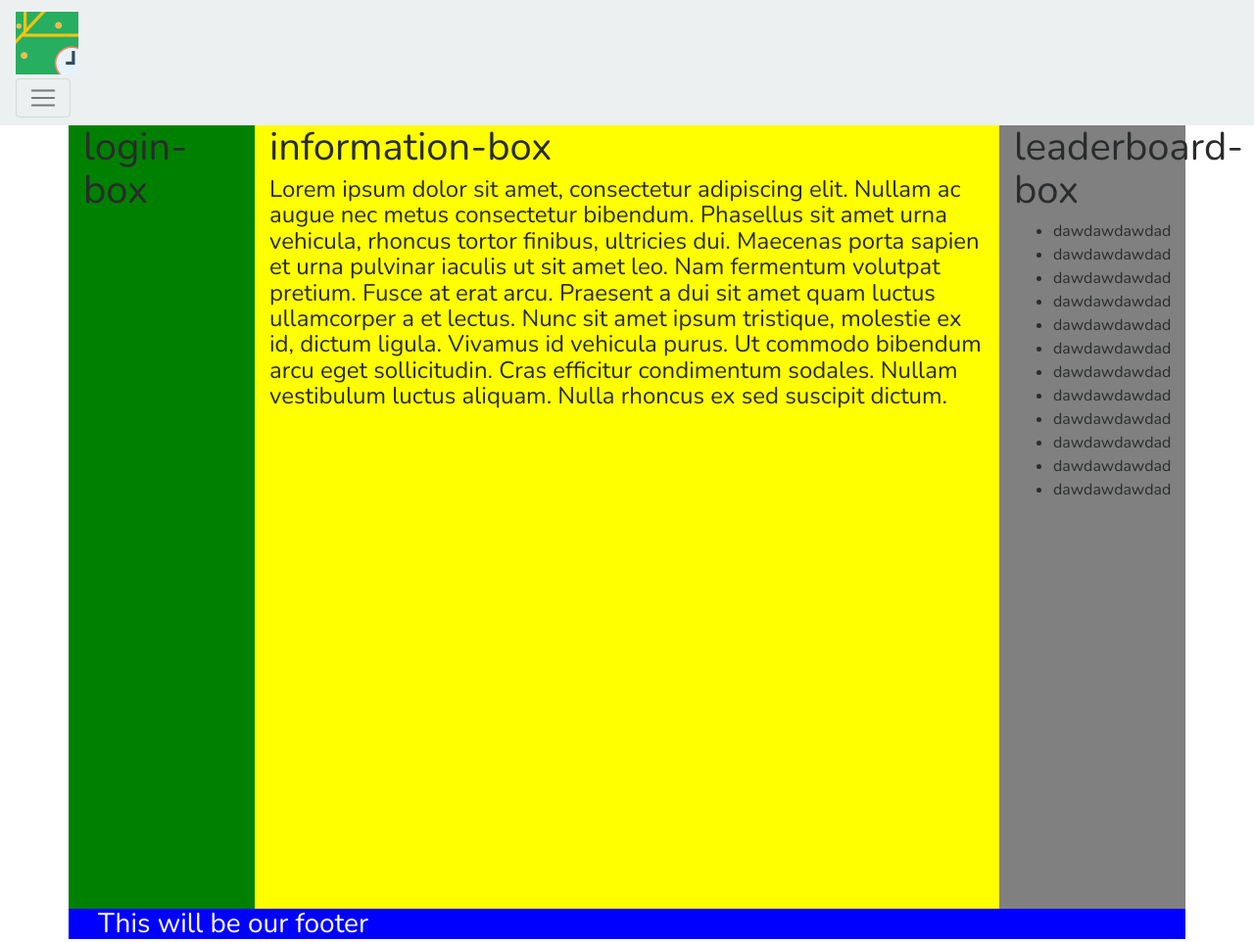
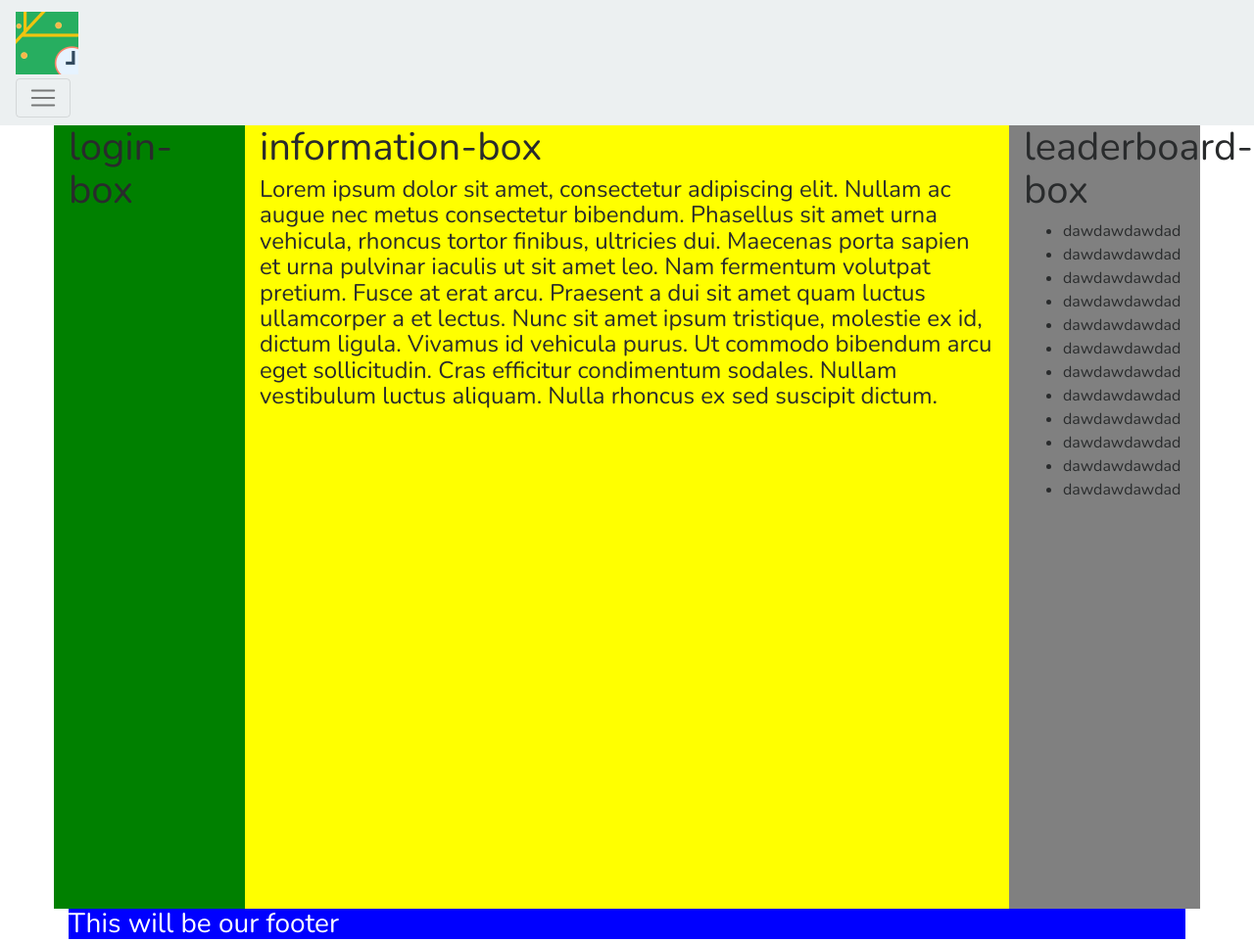
Before and after one commit to pyroface/team-pineapple, a PHP site: page / in a window 1280 px wide. Shown: the whole page at 98% size. Run offline with PHP 8.4, Linux system fonts and the light colour scheme; some libraries are stand-ins or nearby versions.

Commit message:
minor bug fixes

```diff
--- a/css/custom.css
+++ b/css/custom.css
@@ -1,6 +1,5 @@
 @import url('https://fonts.googleapis.com/css?family=Nunito:300,400,700');
 body {
-    width: 100vw;
     height: 100vh;
     font-family: 'Nunito', sans-serif;
 }
@@ -198,16 +197,17 @@ Includes support for 25%, 50%, 75%, and 100% by default. (Only height)
   }
   .container{
     max-width: 100%;
+    padding: 0;
   }
   .row{
     height: 100vh;
   }
   /* --- Grid content end -----------*/
   /* --- Footer Start -----------*/
-.container{
-  background-color: blue;
+.container1{
+  background: blue;
 }
-.container h3{
+.container1 h3{
   color: white;
   margin: 0;
 }
--- a/index.html
+++ b/index.html
@@ -77,7 +77,7 @@
 <!-- Grid content End-->
 <!-- Footer Start-->
 <footer>
-  <div class = "container">
+  <div class = "container1">
     <h3>This will be our footer</h3>
     <div>
     </footer>
```
